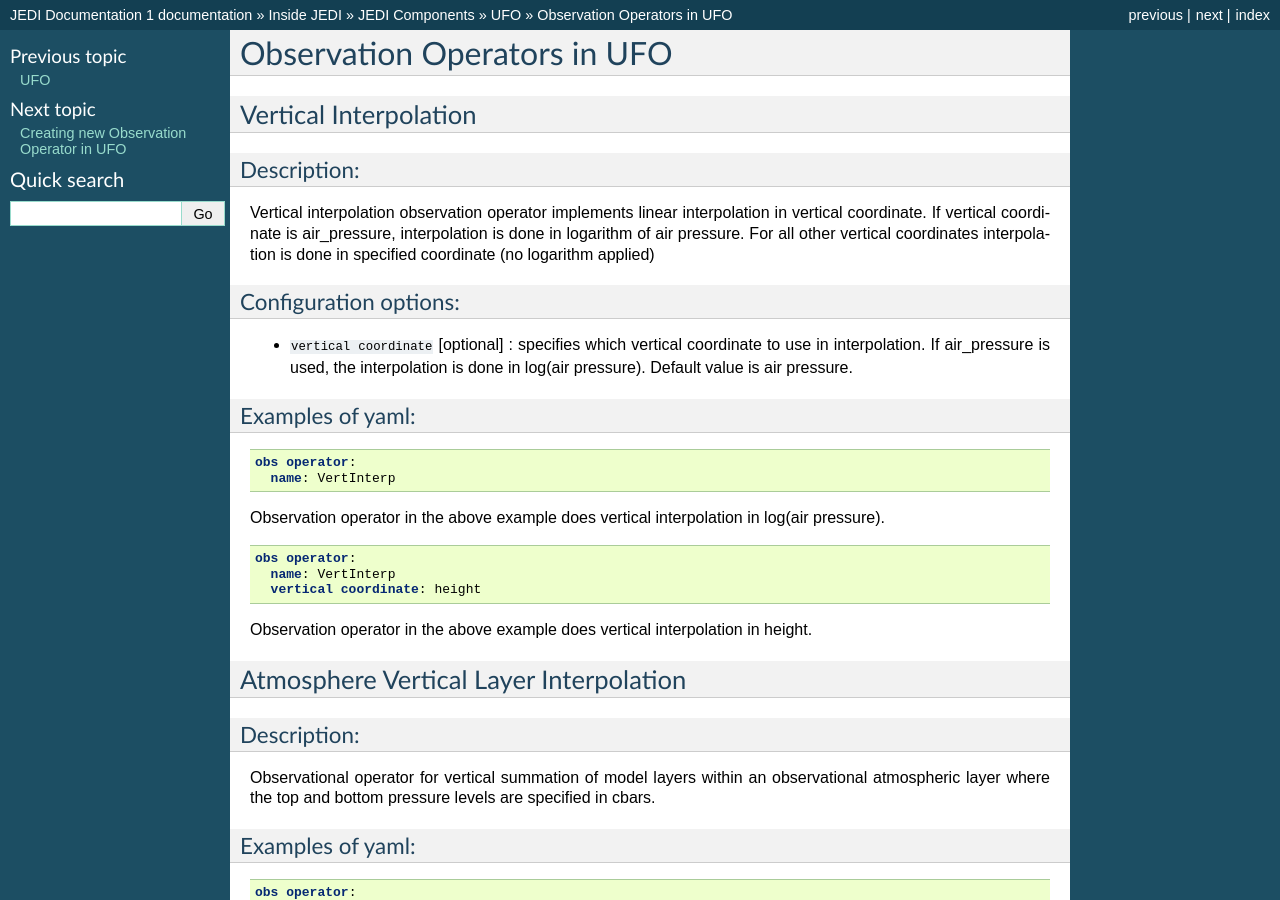
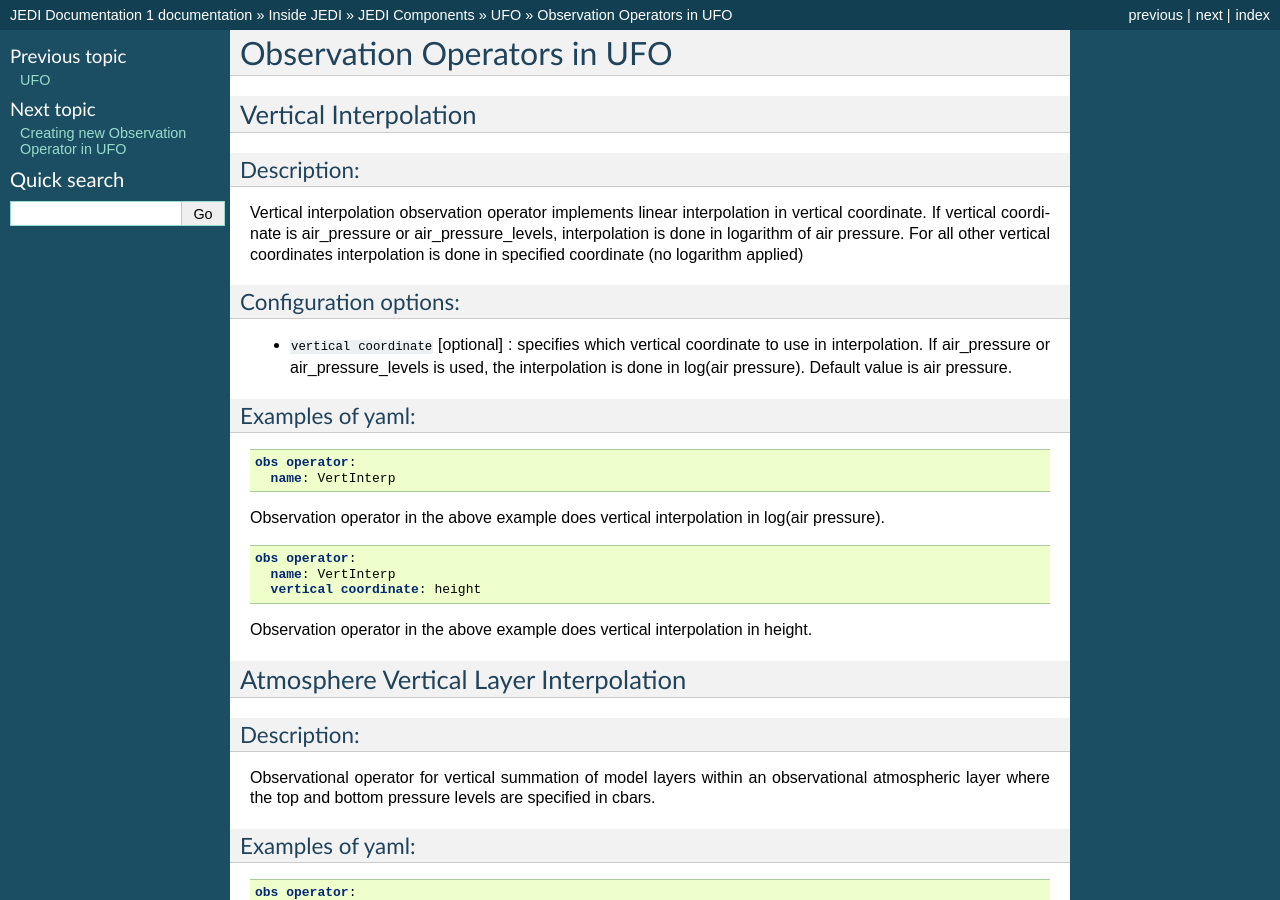
Before and after one commit to JCSDA/jedi-docs, a Sphinx documentation site: the page built from docs/inside/jedi-components/ufo/obsops.rst, in a window 1280 px wide and 900 px high. Built offline with Sphinx 7.4.7, drawn with Linux system fonts in a browser that asks for light colours.

Commit message:
Update vert interpolation for log on air_pressure_levels (#93)
Co-authored-by: mmiesch <miesch@ucar.edu>

```diff
--- a/docs/inside/jedi-components/ufo/obsops.rst
+++ b/docs/inside/jedi-components/ufo/obsops.rst
@@ -8,11 +8,11 @@
 
 Description:
 ^^^^^^^^^^^^
-Vertical interpolation observation operator implements linear interpolation in vertical coordinate. If vertical coordinate is air_pressure, interpolation is done in logarithm of air pressure. For all other vertical coordinates interpolation is done in specified coordinate (no logarithm applied)
+Vertical interpolation observation operator implements linear interpolation in vertical coordinate. If vertical coordinate is air_pressure or air_pressure_levels, interpolation is done in logarithm of air pressure. For all other vertical coordinates interpolation is done in specified coordinate (no logarithm applied)
 
 Configuration options:
 ^^^^^^^^^^^^^^^^^^^^^^
-* :code:`vertical coordinate` [optional] : specifies which vertical coordinate to use in interpolation. If air_pressure is used, the interpolation is done in log(air pressure). Default value is air pressure.
+* :code:`vertical coordinate` [optional] : specifies which vertical coordinate to use in interpolation. If air_pressure or air_pressure_levels is used, the interpolation is done in log(air pressure). Default value is air pressure.
 
 Examples of yaml:
 ^^^^^^^^^^^^^^^^^
```
